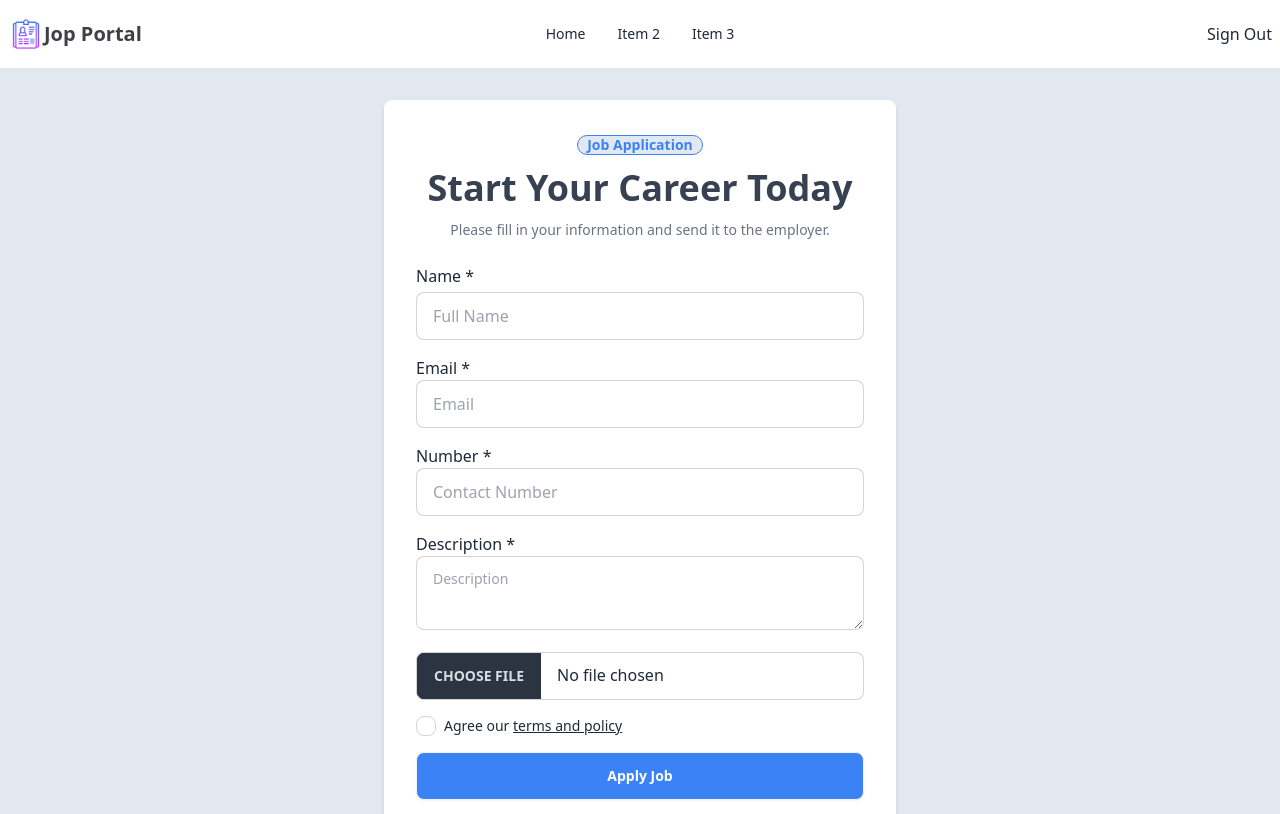
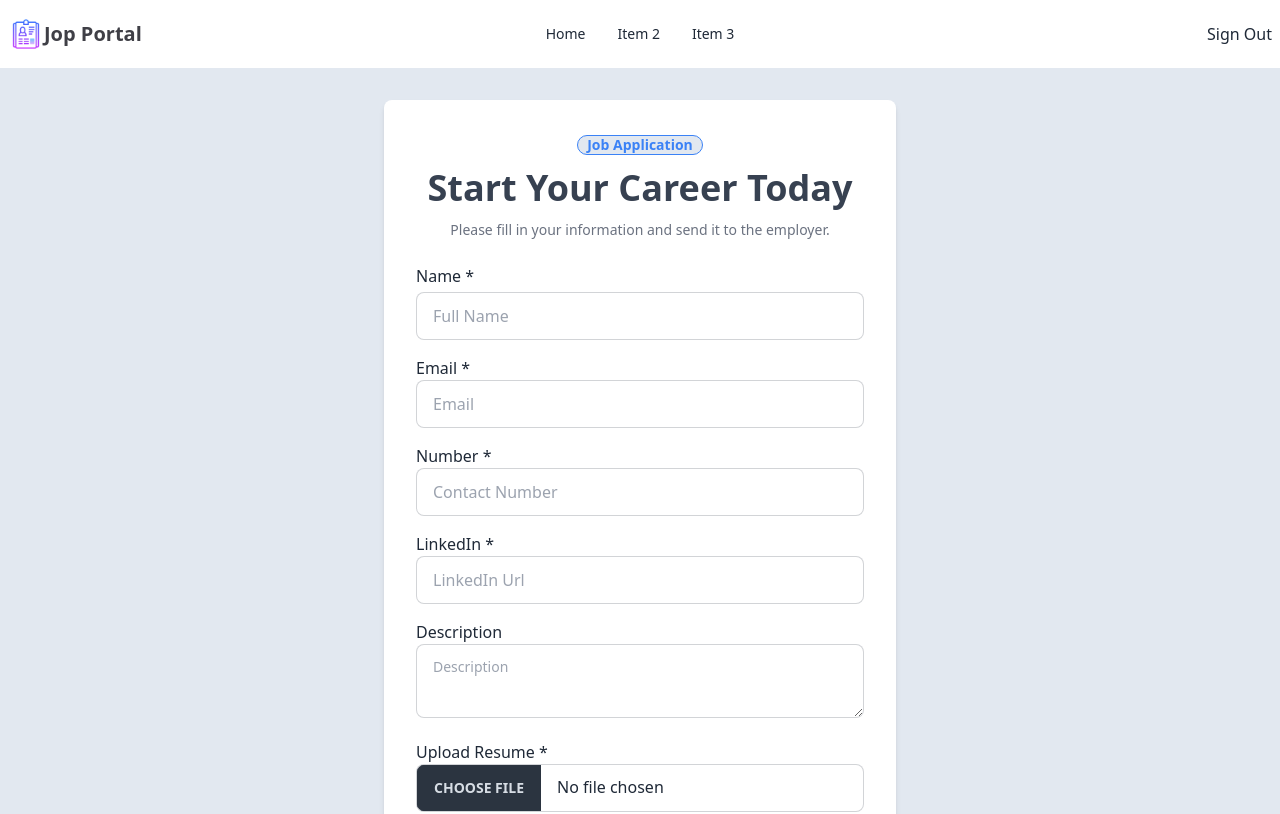
Before and after one commit to marufdev7/job-portal-client, a React (Vite) app: page /apply-job/1 in a window 1280 px wide. Shown: the top 814 px of the page. Built offline with nearby package versions, Linux system fonts and the light colour scheme; no server answers; sample sign-in values are in the browser's storage.

Commit message:
get data from form

```diff
--- a/src/pages/ApplyJob/ApplyJob.jsx
+++ b/src/pages/ApplyJob/ApplyJob.jsx
@@ -1,11 +1,24 @@
 import React from 'react';
+import { useParams } from 'react-router-dom';
 
 const ApplyJob = () => {
 
+    const { id } = useParams();
+    // console.log(id);
 
+    const handleSubmitApplyJob = (e) => {
+        e.preventDefault();
+        const form = e.target;
 
-    const handleSubmit = () => {
-
+        const candidateData = {
+            name: form.name.value,
+            email: form.email.value,
+            number: form.number.value,
+            linkedin: form.linkedin.value,
+            description: form.description.value,
+            resume: form.resume.value
+        }
+        console.log(candidateData);
     }
 
     return (
@@ -18,24 +31,31 @@ const ApplyJob = () => {
                         <p className="text-sm text-gray-500">Please fill in your information and send it to the employer.</p>
                     </div>
 
-                    <form onSubmit={handleSubmit} className="space-y-4">
+                    <form onSubmit={handleSubmitApplyJob} className="space-y-4">
                         <p>
                             <span>Name *</span>
-                            <input type="text" placeholder="Full Name" required className="input input-bordered w-full mt-1" />
+                            <input type="text" placeholder="Full Name" name='name' required className="input input-bordered w-full mt-1" />
                         </p>
                         <p>
                             <span>Email *</span>
-                            <input type="email" placeholder="Email" required className="input input-bordered w-full" />
+                            <input type="email" placeholder="Email" name='email' required className="input input-bordered w-full" />
                         </p>
                         <p>
                             <span>Number *</span>
-                            <input type="text" placeholder="Contact Number" required className="input input-bordered w-full" />
+                            <input type="text" placeholder="Contact Number" name='number' required className="input input-bordered w-full" />
                         </p>
                         <p>
-                            <span>Description *</span>
-                            <textarea placeholder="Description" className="textarea textarea-bordered w-full" />
+                            <span>LinkedIn *</span>
+                            <input type="url" placeholder="LinkedIn Url" name='linkedin' required className="input input-bordered w-full" />
                         </p>
-                        <input type="file" required className="file-input file-input-bordered w-full" />
+                        <p>
+                            <span>Description</span>
+                            <textarea placeholder="Description" name='description' className="textarea textarea-bordered w-full" />
+                        </p>
+                        <p>
+                            <span>Upload Resume *</span>
+                            <input type="file" required name='resume' className="file-input file-input-bordered w-full" />
+                        </p>
 
                         <div className="flex items-center gap-2">
                             <input type="checkbox" className="checkbox checkbox-sm" />
```
